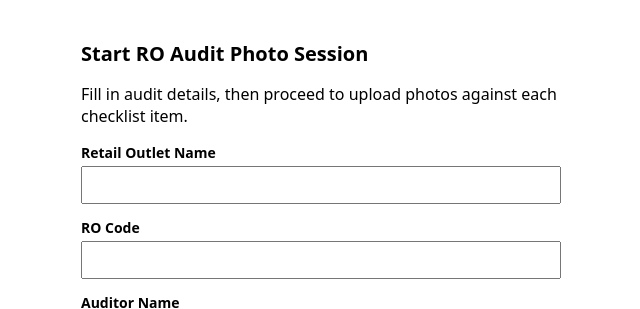
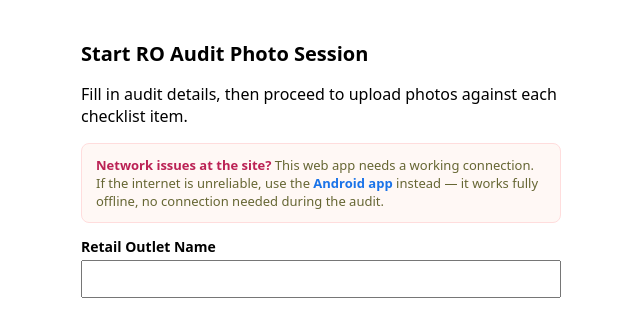
Before and after one commit to faiz400/PhototoPdfRO, a website: page public/index.html in a window 1280 px wide. Shown: the top 309 px of the page, without its empty margins (319-959 px from the left). Drawn offline with Linux system fonts and the light colour scheme; no server answers.

Commit message:
Link the offline Android app from the web app's start page for poor-connectivity sites

```diff
--- a/package.json
+++ b/package.json
@@ -1,6 +1,6 @@
 {
   "name": "ro-audit-photo-app",
-  "version": "1.3.0",
+  "version": "1.4.0",
   "private": true,
   "type": "commonjs",
   "scripts": {
--- a/public/index.html
+++ b/public/index.html
@@ -19,11 +19,23 @@
   .queue-row .badge { font-weight: 600; color: #1a73e8; }
   .queue-empty { font-size: 13px; color: #888; }
   .queue-list { margin-top: 6px; border-top: 1px solid #eee; padding-top: 6px; }
+
+  .offline-notice { margin-top: 16px; padding: 12px 14px; border: 1px solid #fdd; border-radius: 8px; background: #fff8f5; font-size: 13px; color: #663; }
+  .offline-notice strong { color: #b25; }
+  .offline-notice a { color: #1a73e8; font-weight: 600; text-decoration: none; }
+  .offline-notice a:hover { text-decoration: underline; }
 </style>
 </head>
 <body>
   <h1>Start RO Audit Photo Session</h1>
   <p>Fill in audit details, then proceed to upload photos against each checklist item.</p>
+
+  <div class="offline-notice">
+    <strong>Network issues at the site?</strong> This web app needs a working connection.
+    If the internet is unreliable, use the
+    <a href="https://github.com/faiz400/PhototoPdfRO/raw/main/mobile/dist/RO-Audit-Photo-App.apk">Android app</a>
+    instead &mdash; it works fully offline, no connection needed during the audit.
+  </div>
   <label>Retail Outlet Name<input id="roName" /></label>
   <label>RO Code<input id="roCode" /></label>
   <label>Auditor Name<input id="auditor" /></label>
```
